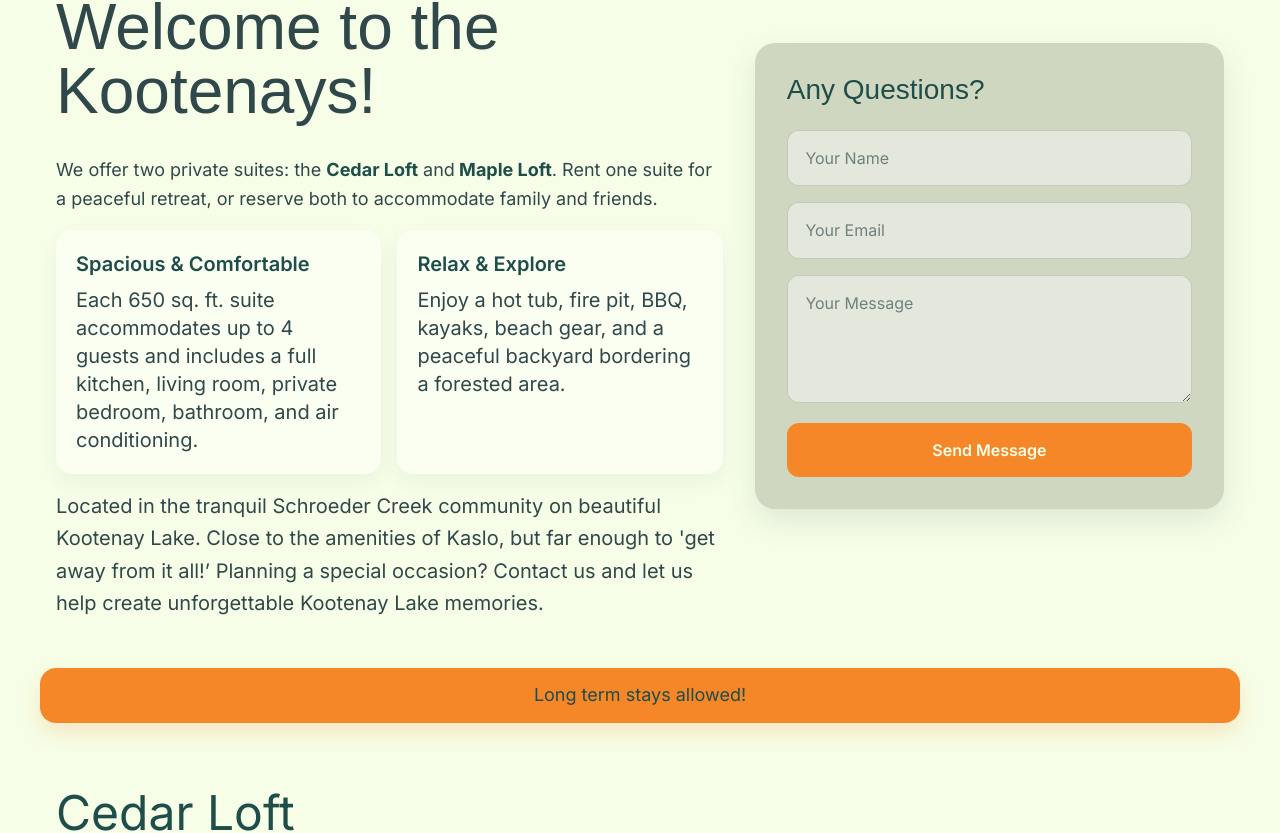
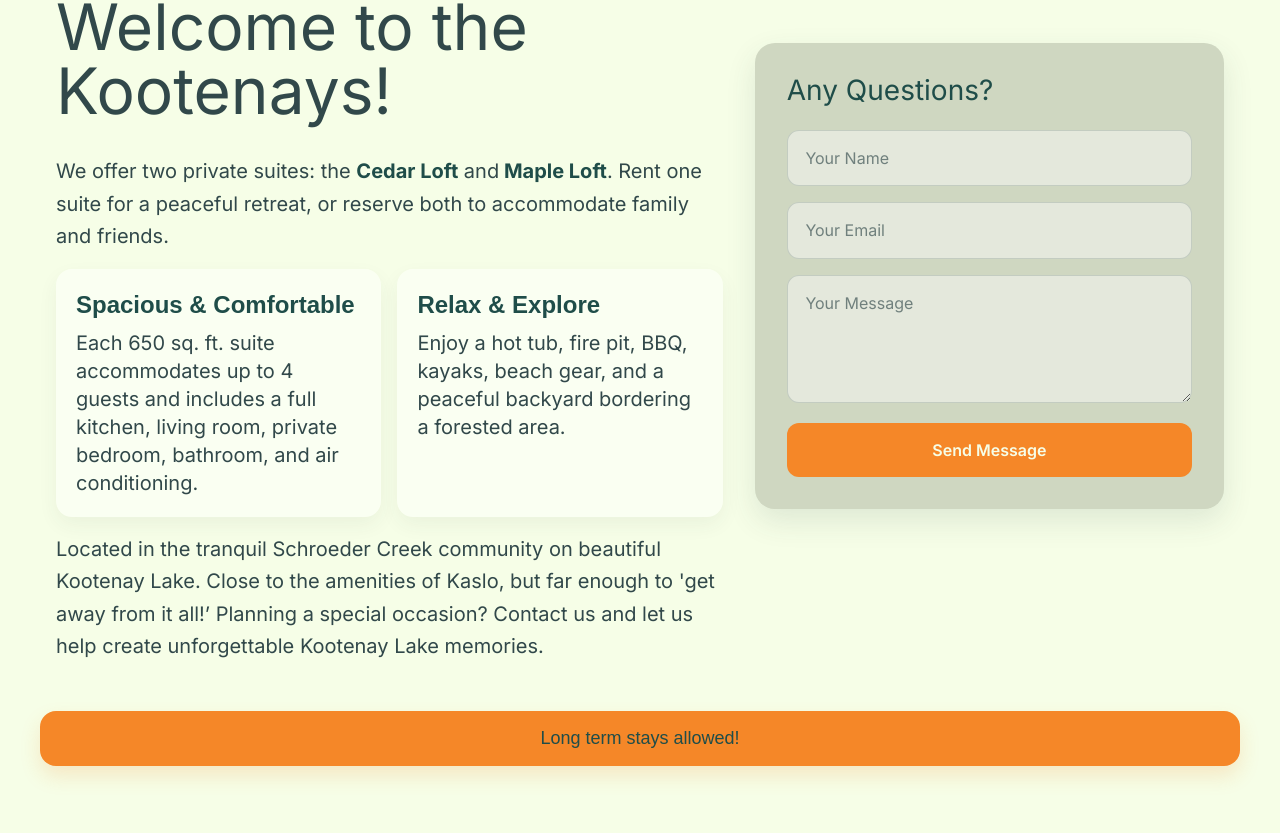
Before and after one commit to Chloe-lh/schroederlofts, a Next.js app: page / in a window 1280 px wide. Shown: the part 757-1590 px from the top of the page. Built offline with nearby package versions, Linux system fonts and the light colour scheme; a web font is replaced by a local one.

Commit message:
Changed heading fonts

```diff
--- a/src/app/globals.css
+++ b/src/app/globals.css
@@ -28,6 +28,7 @@ h1 {
 
 h2,
 h3 {
+  font-family: var(--font-subheading);
   color: var(--color-heading);
 }
 
--- a/src/app/layout.tsx
+++ b/src/app/layout.tsx
@@ -4,13 +4,13 @@ import "./globals.css";
 import NavBar from "./components/navbar";
 import Footer from "./components/footer"
 const storyScript = Story_Script({
-  variable: "--font-heading",
+  variable: "--font-subheading",
   subsets: ["latin"],
   weight: "400"
 });
 
 const geistMono = Geist_Mono({
-  variable: "--font-geist-mono",
+  variable: "--font-heading",
   subsets: ["latin"],
 });
 
--- a/src/app/page.tsx
+++ b/src/app/page.tsx
@@ -30,7 +30,7 @@ export default function Home() {
           <section className="intro-copy text-xl">
             <h1 className="page-title">Welcome to the Kootenays!</h1>
 
-            <p className="text-lg leading-relaxed">
+            <p className="leading-relaxed">
               We offer two private suites: the <strong>Cedar Loft</strong> and
               <strong> Maple Loft</strong>. Rent one suite for a peaceful retreat,
               or reserve both to accommodate family and friends.
@@ -38,7 +38,7 @@ export default function Home() {
 
             <div className="feature-grid">
               <div className="feature-card">
-                <h3 className="font-semibold mb-2">Spacious & Comfortable</h3>
+                <h3 className="font-semibold mb-2 text-2xl">Spacious & Comfortable</h3>
                 <p>
                   Each 650 sq. ft. suite accommodates up to 4 guests and includes a
                   full kitchen, living room, private bedroom, bathroom, and air
@@ -47,7 +47,7 @@ export default function Home() {
               </div>
 
               <div className="feature-card">
-                <h3 className="font-semibold mb-2">Relax & Explore</h3>
+                <h3 className="font-semibold mb-2 text-2xl">Relax & Explore</h3>
                 <p>
                   Enjoy a hot tub, fire pit, BBQ, kayaks, beach gear, and a peaceful
                   backyard bordering a forested area.
```
